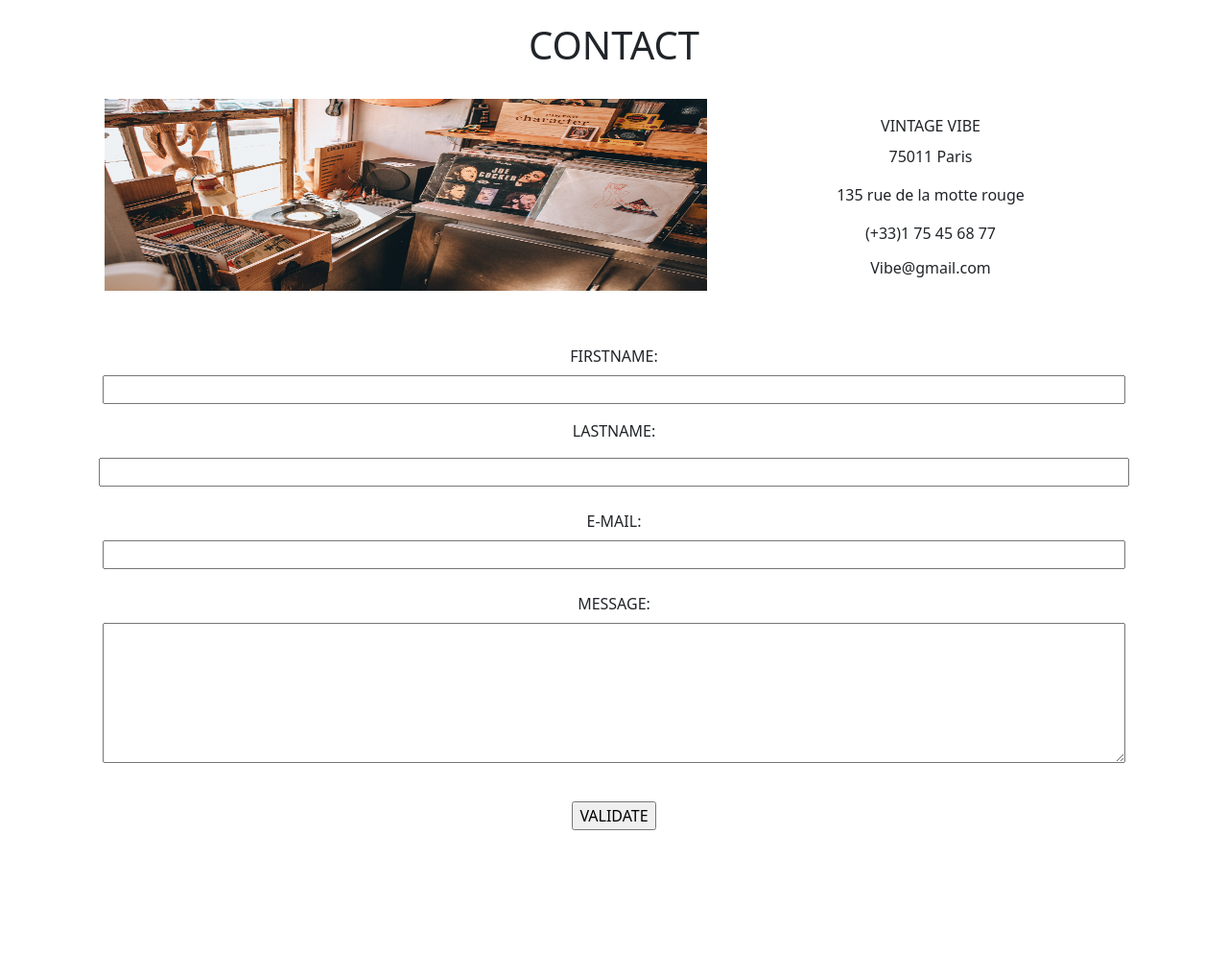
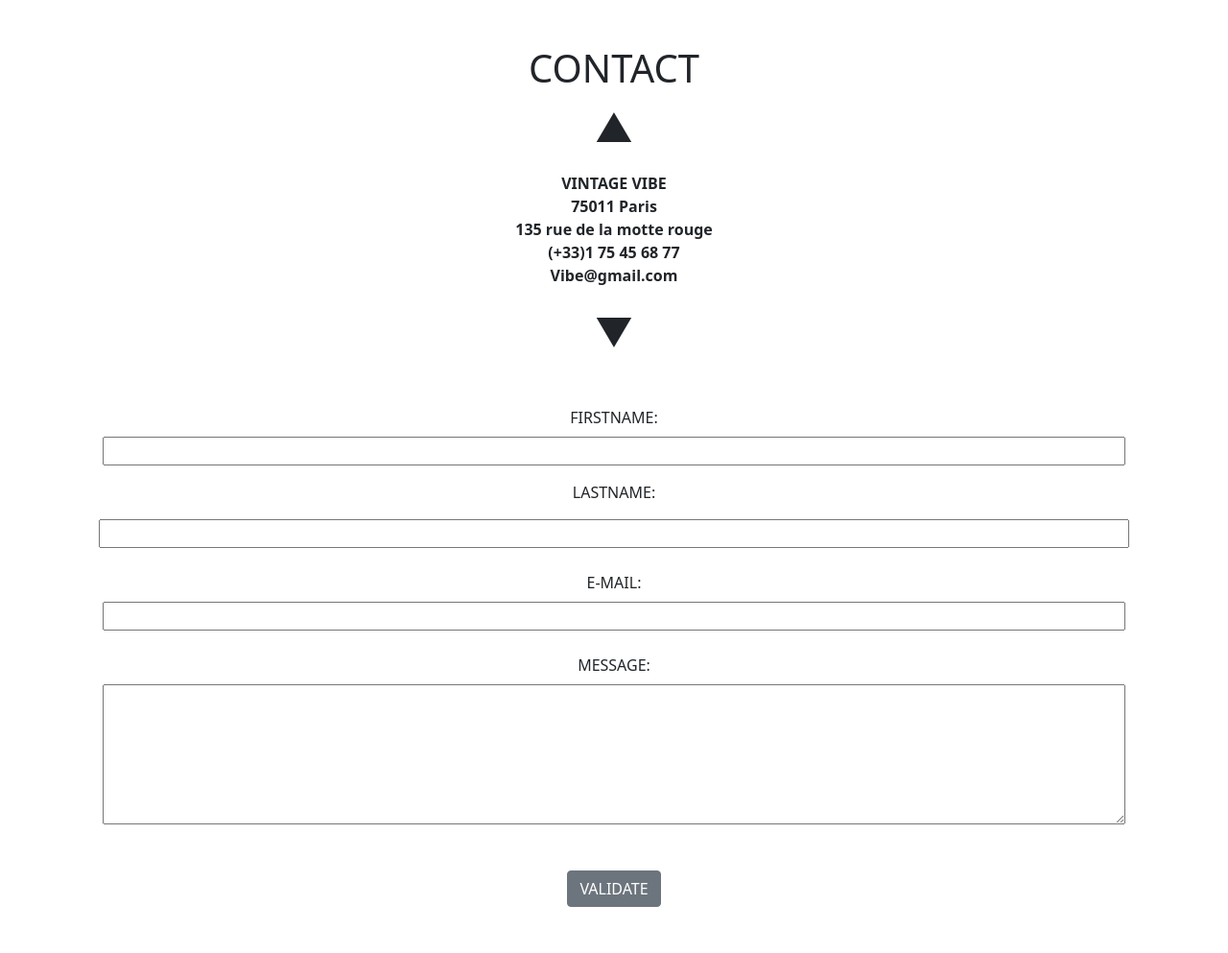
Before and after one commit to PaulineGB/Vintage_Vibe, a PHP site: template src/View/Contact/formulaire.html.twig in a window 1280 px wide. Shown: the part 216-1209 px from the top of the page at 96% size. Before the commit the page ends 1081 px from the top, so only its background shows below. Run offline with PHP 8.4, Linux system fonts and the light colour scheme; the template is opened without the code that fills it, so the values that code supplies are empty; some libraries are stand-ins or nearby versions; grey boxes are pictures that could not be loaded.

Commit message:
fix some bugs

```diff
--- a/src/Controller/HomeController.php
+++ b/src/Controller/HomeController.php
@@ -95,7 +95,7 @@ class HomeController extends AbstractController
         return $this->twig->render('Home/showproduct.html.twig', ['product' => $product]);
     }
 
-    public function newsLetter()
+    public function addNewsletter()
     {
         $errors = [];
         if ($_SERVER['REQUEST_METHOD'] === 'POST') {
@@ -114,10 +114,11 @@ class HomeController extends AbstractController
                 $newsletter = [
                     'email' => $_POST['email'],
                 ];
+                $newsletterManager->insert($newsletter);
+                header('Location:/');
 
                 $sentence = 'Merci de vous etre inscrit à notre Newsletter avec cette adresse e-mail: '
                     . $newsletter['email'] . ', nous vous contactons bientôt.';
-                $newsletterManager->insert($newsletter);
                 return $this->twig->render('Home/index.html.twig', [
                     'sentence' => $sentence
                 ]);
--- a/src/View/Admin/index.html.twig
+++ b/src/View/Admin/index.html.twig
@@ -5,7 +5,7 @@
 {% block navbar %}{% include 'Admin/_adminnavbar.html.twig' %}{% endblock %}
 
 {% block content %}
-    <div class="container text-center mt-5">
+    <div class="container text-center mt-4">
         <div class="col pb-3"><p class="fs-5 lh-1"><a href="/admin/indexProduct/" class="text-reset">PRODUCTS</a><br>▼▼</p></div>
         <div class="col pb-3"><p class="fs-5 lh-1"><a href="/admin/indexOrder/" class="text-reset">ORDERS</a><br>▼▼</p></div>
         <div class="col pb-3"><p class="fs-5 lh-1"><a href="/admin/indexCategory/" class="text-reset">CATEGORIES</a><br>▼▼</p></div>
--- a/src/View/Contact/_form.html.twig
+++ b/src/View/Contact/_form.html.twig
@@ -11,7 +11,6 @@
 				{% endif %}
 			</div>
 		</div>
-
 			<div class="col-12 col-sm-12 col-md-12 col-lg-12 d-flex justify-content-center">
 				<input type="hidden" value="{{ contact.id }}" name="id">
 				<label for="firstname">FIRSTNAME:</label>
@@ -21,7 +20,6 @@
 	<div class="row my-2">
 		<div class="col-12 col-sm-12 col-md-12 col-lg-12 d-flex justify-content-center">
 		<input class="col-10 col-sm-10 col-md-10 col-lg-10" type="text" id="firstname" value="{{ contact.firstname }}" name="firstname"></br>
-
 		</div>
 	</div>
 	<div class="row my-2">
@@ -85,7 +83,6 @@
 	{% endif %}
 		</div>
 	</div>
-
 	<div class="row">
 			<div class="col-12 col-sm-12 col-md-12 col-lg-12 d-flex justify-content-center">
 			<label for="message">MESSAGE:</label>
@@ -93,7 +90,6 @@
 		</div>
 	<div class="row my-2">
 		<div class="col-12 col-sm-12 col-md-12 col-lg-12  d-flex justify-content-center">
-
 		<TEXTAREA class="col-10 col-sm-10 col-md-10 col-lg-10 p-5" type="text" id="message" value="{{ contact.message }}" name="message"></TEXTAREA>
 		</div>
 	</div>
@@ -106,11 +102,8 @@
 	{% endif %}
 		</div>
 	</div>
-
-	<div class="row">
-		<div class="my-4 col-12 col-sm-12 col-md-12 col-lg-12 d-flex justify-content-center">
-			<input  type="submit" value="VALIDATE">
-		</div>
+	<div class="my-4 col-12 col-sm-12 col-md-12 col-lg-12 d-flex justify-content-center">
+		<button class="btn btn-secondary mt-3 mb-4">VALIDATE</button>
 	</div>
 </div>
 </form>
--- a/src/View/Contact/formulaire.html.twig
+++ b/src/View/Contact/formulaire.html.twig
@@ -3,33 +3,17 @@
 {% block navbar %}{% include 'Layout/_navbarfront.html.twig' %}{% endblock %}
 {% block content %}
 	<div class"container-fluid">
-		<div class="row">
-
-			<div class="col-12 col-sm-12 p-4 col-md-12 col-lg-12 d-flex justify-content-center">
-				<h1>CONTACT</h1>
+		<div class="d-flex justify-content-center mt-5">
+			<h1>CONTACT</h1>
+		</div>
+		<div class="lh-2">
+			<div class="col text-center"><p class="fs-1">▲</p></div>
+			<div class="col text-center">
+				<p class="fw-bold">VINTAGE VIBE<br>75011 Paris<br>135 rue de la motte rouge<br>(+33)1 75 45 68 77<br>Vibe@gmail.com</p>
 			</div>
+			<div class="col text-center"><p class="fs-1">▼</p></div>
 		</div>
-		<div class="row justify-content-center ">
-
-			<div class="col-10 col-sm-6 col-md-6 col-lg-6 d-flex ">
-				<img class="col d-flex image-fluid" src="../assets/images/ContactUs.jpg"  width="200px" height="200px" alt="Image Contact Us">
-			</div>
-
-			<div class="p-3 col-12 col-sm-4 col-md-4 col-lg-4">
-				<ul class="row">
-				<li class="row d-flex justify-content-center">VINTAGE VIBE</li>
-				<li class="row p-2 justify-content-center">75011 Paris</li>
-				<li class="row p-2 justify-content-center">135 rue de la motte rouge</li>
-				<li class="row p-2 justify-content-center">(+33)1 75 45 68 77</li>
-				<li class="row p-1 justify-content-center">Vibe@gmail.com</li>
-
-				</ul>
-			</div>
-
-		</div>
-
 		<div class="row-12 col-sm-12 col-md-12 col-lg-12 p-2">
-
 			<div class="col-12 col-sm-12 col-md-12 col-lg-12  d-flex justify-content-center">
 				{% if errors is  empty  %}
 					<p class="bg-success" >{{ sentence }}</p>
@@ -37,8 +21,7 @@
 			</div>
 		</div>
 		{% include 'Contact/_form.html.twig' %}
+    </div>
+{% endblock %}
 
-    </div>
-
-{% endblock %}
 {% block footer %}{% endblock %}
```
Also changed, not shown: src/Controller/AdminController.php (+4 -4 lines), src/View/Contact/data.html.twig (+12 -14 lines), src/View/Contact/show.html.twig (deleted, +0 -9 lines), src/View/Home/_form.html.twig (+5 -8 lines), src/View/Home/index.html.twig (+5 -5 lines), src/View/Newsletter/index.html.twig (+4 -8 lines), public/assets/images/ContactUs.jpg (deleted).
